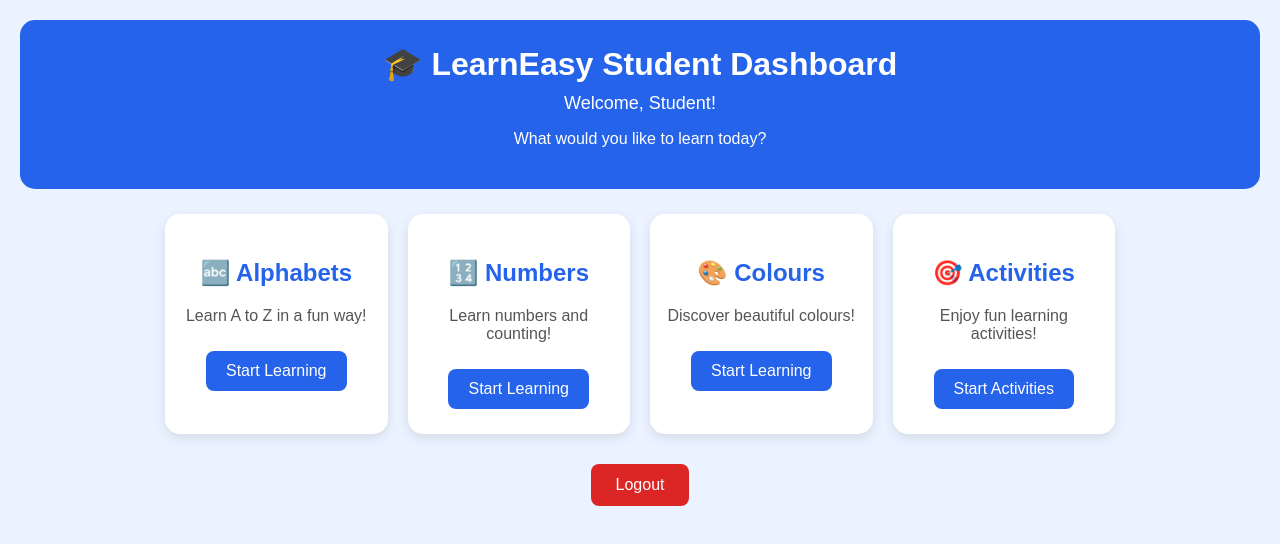
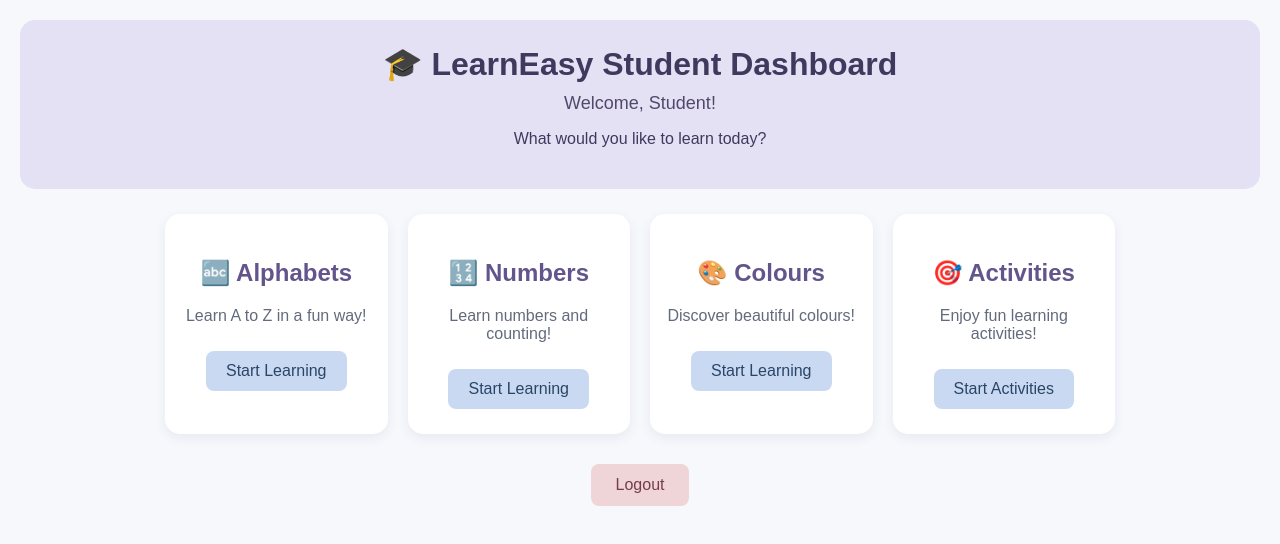
Before and after one commit to dhanusha08-byte/LearnEasy, a plain HTML site: page student-dashboard.html in a window 1280 px wide. Drawn offline with Linux system fonts and the light colour scheme.

Commit message:
Add files via upload

```diff
--- a/student-dashboard.html
+++ b/student-dashboard.html
@@ -7,6 +7,7 @@
 <title>LearnEasy - Student Dashboard</title>
 
 <style>
+
 * {
     box-sizing: border-box;
 }
@@ -15,13 +16,16 @@
     font-family: Arial, sans-serif;
     margin: 0;
     padding: 20px;
-      background: #eaf3ff;
+    background: #F7F8FC;
+    color: #39445A;
     text-align: center;
 }
 
+/* Header */
+
 header {
-      background: #2563eb;
-      color: white;
+    background: #E5E1F5;
+    color: #40395E;
     padding: 25px 15px;
     border-radius: 15px;
     margin-bottom: 25px;
@@ -29,11 +33,15 @@
 
 header h1 {
     margin: 0 0 10px;
+    color: #40395E;
 }
 
 .welcome {
     font-size: 18px;
+    color: #51496C;
 }
+
+/* Dashboard Layout */
 
 .dashboard {
     display: grid;
@@ -43,11 +51,13 @@
     margin: auto;
 }
 
+/* Learning Cards */
+
 .card {
-      background: white;
+    background: #FFFFFF;
     padding: 25px 15px;
     border-radius: 15px;
-      box-shadow: 0 4px 12px rgba(0,0,0,0.1);
+    box-shadow: 0 4px 12px rgba(70, 70, 100, 0.08);
     transition: transform 0.2s;
 }
 
@@ -56,36 +66,62 @@
 }
 
 .card h2 {
-      color: #2563eb;
+    color: #62558C;
 }
 
 .card p {
-      color: #555;
+    color: #626B7C;
 }
+
+/* Learning Buttons */
 
 .card a {
     display: inline-block;
-      background: #2563eb;
-      color: white;
+    background: #C9D9F2;
+    color: #294568;
     text-decoration: none;
     padding: 11px 20px;
     border-radius: 8px;
     margin-top: 10px;
+    transition: 0.3s;
 }
 
 .card a:hover {
-      background: #1d4ed8;
+    background: #AFC7E8;
 }
+
+/* Logout Button */
 
 .logout {
     display: inline-block;
     margin-top: 30px;
     padding: 12px 25px;
-      background: #dc2626;
-      color: white;
+    background: #F0D5D8;
+    color: #753E49;
     text-decoration: none;
     border-radius: 8px;
 }
+
+.logout:hover {
+    background: #E9C1C7;
+}
+
+/* Mobile Responsive */
+
+@media (max-width: 600px) {
+    body {
+        padding: 12px;
+    }
+
+    header {
+        padding: 20px 10px;
+    }
+
+    .dashboard {
+        grid-template-columns: 1fr;
+    }
+}
+
 </style>
 </head>
 
@@ -93,9 +129,11 @@
 
 <header>
     <h1>🎓 LearnEasy Student Dashboard</h1>
+
     <div class="welcome">
         Welcome, <span id="studentName">Student</span>!
     </div>
+
     <p>What would you like to learn today?</p>
 </header>
 
@@ -132,11 +170,13 @@
 </a>
 
 <script>
+
 const name = sessionStorage.getItem("userName");
 
 if (name) {
     document.getElementById("studentName").textContent = name;
 }
+
 </script>
 
 </body>
```
Lines whose indentation alone changed are shown as unchanged.
